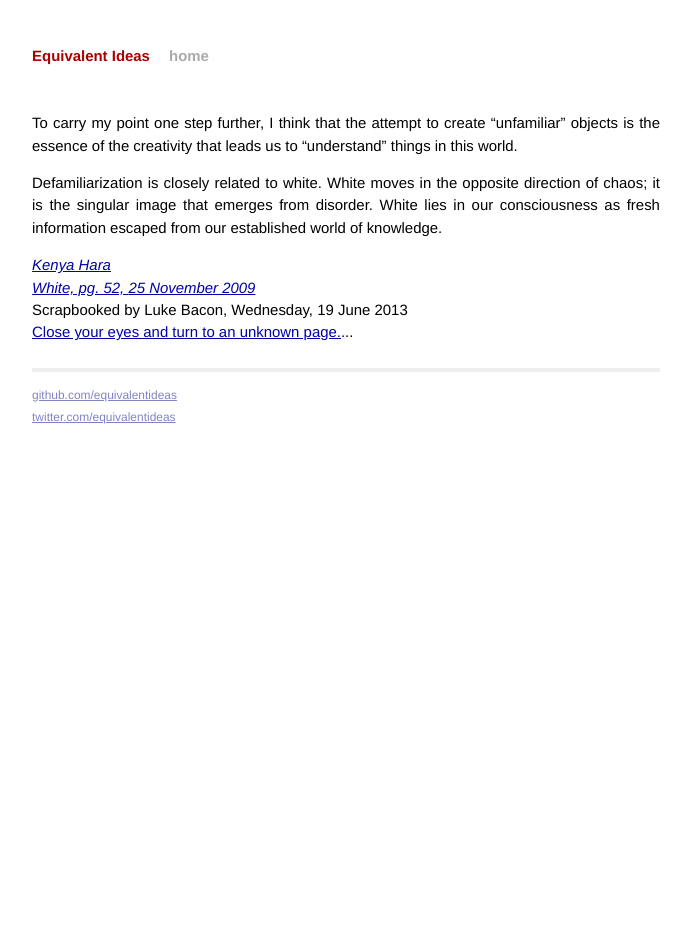
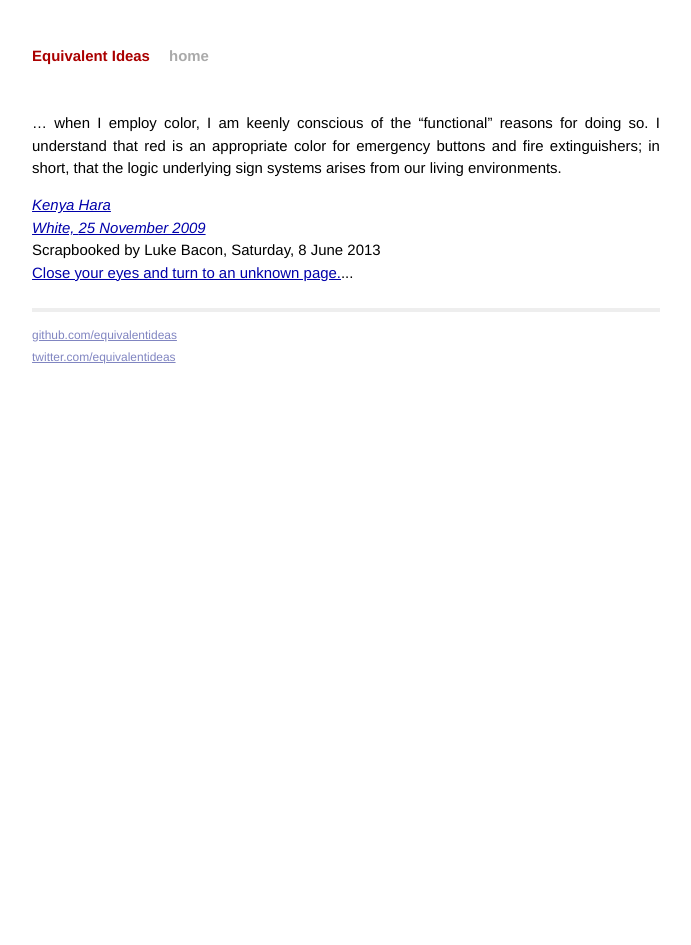
Before and after one commit to equivalentideas/home, a Jekyll site: the page built from _posts/quotes/2013-06-14-white-3.md, in a window 1280 px wide. Shown: the whole page, without its empty margins (294-985 px from the left). Built offline with Jekyll 4.4.1, drawn with Linux system fonts in a browser that asks for light colours; Markdown is read by kramdown in place of the engine named in the settings.

Commit message:
added reordered, and added correct times

```diff
--- a/_posts/quotes/2013-06-14-white-3.md
+++ b/_posts/quotes/2013-06-14-white-3.md
@@ -1,15 +1,12 @@
 ---
 layout: quote
 title:  "White, 3"
-date:   2013-06-19 12:01
+date:   2013-06-08 13:24
 categories: quotes
 cite_url: http://www.lars-mueller-publishers.com/en/personen/authors/hara-kenya/weiss
 cite_author: Kenya Hara
 cite_date: 2009-11-25
 cite_text: White
-cite_detail: pg. 52
 ---
 
-To carry my point one step further, I think that the attempt to create "unfamiliar" objects is the essence of the creativity that leads us to "understand" things in this world.
-
-Defamiliarization is closely related to white. White moves in the opposite direction of chaos; it is the singular image that emerges from disorder. White lies in our consciousness as fresh information escaped from our established world of knowledge.
+... when I employ color, I am keenly conscious of the "functional" reasons for doing so. I understand that red is an appropriate color for emergency buttons and fire extinguishers; in short, that the logic underlying sign systems arises from our living environments.
```
Also changed, not shown: _posts/quotes/2013-06-14-white-1.md (+2 -3 lines), _posts/quotes/2013-06-14-white-2.md (+2 -3 lines), _posts/quotes/2013-06-14-white-4.md (+3 -2 lines), _posts/quotes/2013-06-14-white-5.md (+3 -2 lines), _posts/quotes/2013-06-14-white-6.md (+5 -2 lines).
